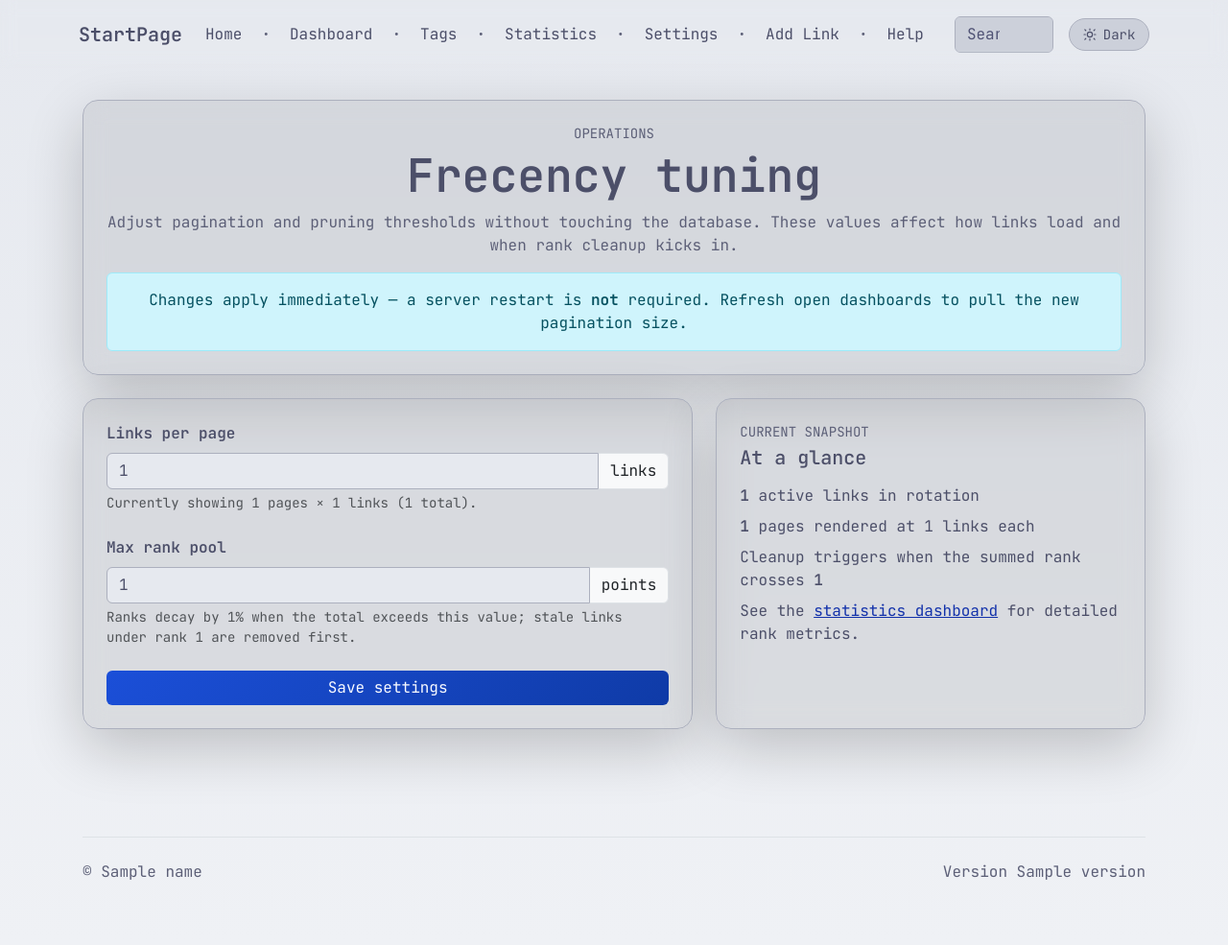
After one commit to brandonleon/StartPage, a FastAPI app: template templates/settings.html in a window 1280 px wide. The commit adds this page. Shown: the whole page at 96% size. Run offline with FastAPI, Linux system fonts and the light colour scheme; the template is opened without the code that fills it: most values are stand-ins (such as "Sample title", 1, 10 or a date in 2020); parts of the project's set-up code (start-up, migrations or seed data) failed here and were passed over.

Commit message:
feat(config): add frecency settings UI and make batch size and max rank configurable
-  add /settings page to tune pagination batch size and max rank pruning
threshold
-  persist settings in config table with validation and immediate effect
-  update dashboard, links, search, and tag views to respect dynamic
batch size
-  enhance db_utils with functions to read and update frecency config
-  add default max_rank config and migration scripts for v2
-  update documentation and templates to reflect new configurable
parameters
-  remove BACKLOG.md as feature is completed

```diff
--- a/main.py
+++ b/main.py
@@ -64,6 +64,7 @@ async def favicon():
 async def root(request: Request, page: int = 0):
     lks = db_utils.get_links(page)
     tags = db_utils.get_all_tags()
+    frecency = db_utils.get_frecency_config()
     return templates.TemplateResponse(
         "index.html",
         template_context(
@@ -72,6 +73,7 @@ async def root(request: Request, page: int = 0):
             page=page,
             title=f"{config['app_name']} · Home",
             all_tags=tags,
+            batch_size=frecency["batch_size"],
         ),
     )
 
@@ -81,6 +83,8 @@ async def root(request: Request, page: int = 0):
 async def dashboard(request: Request, page: int = 0):
     lks = db_utils.get_links(page)
     tags = db_utils.get_all_tags()
+    counts = db_utils.get_count()
+    frecency = db_utils.get_frecency_config()
     return templates.TemplateResponse(
         "dashboard.html",
         template_context(
@@ -89,6 +93,8 @@ async def dashboard(request: Request, page: int = 0):
             page=page,
             title=f"{config['app_name']} · Dashboard",
             all_tags=tags,
+            counts=counts,
+            frecency=frecency,
         ),
     )
 
@@ -97,13 +103,16 @@ async def dashboard(request: Request, page: int = 0):
 @app.get("/links/{page}", response_class=HTMLResponse)
 async def links(request: Request, page: int):
     lks = db_utils.get_links(page)
+    frecency = db_utils.get_frecency_config()
+    next_page = page + 1 if len(lks) == frecency["batch_size"] else None
     return templates.TemplateResponse(
         "links.html",
         template_context(
             request=request,
             links=lks,
             page=page,
-            next_page=page + 1,
+            next_page=next_page,
+            batch_size=frecency["batch_size"],
         ),
     )
 
@@ -112,13 +121,15 @@ async def links(request: Request, page: int):
 @app.get("/dashboard_items/{page}", response_class=HTMLResponse)
 async def links(request: Request, page: int):
     lks = db_utils.get_links(page)
+    frecency = db_utils.get_frecency_config()
+    next_page = page + 1 if len(lks) == frecency["batch_size"] else None
     return templates.TemplateResponse(
         "dashboard_items.html",
         template_context(
             request=request,
             links=lks,
             page=page,
-            next_page=page + 1,
+            next_page=next_page,
         ),
     )
 
@@ -127,9 +138,10 @@ async def links(request: Request, page: int):
 @app.get("/search", response_class=HTMLResponse)
 async def search(request: Request, text: str = "", view: str = "links"):
     query = text.strip()
+    frecency = db_utils.get_frecency_config()
     if not query:
         lks = db_utils.get_links(0)
-        next_page = 1 if len(lks) == 20 else None
+        next_page = 1 if len(lks) == frecency["batch_size"] else None
     else:
         lks = db_utils.search_links(query)
         next_page = None
@@ -143,6 +155,7 @@ async def search(request: Request, text: str = "", view: str = "links"):
             links=lks,
             search_term=query,
             next_page=next_page,
+            batch_size=frecency["batch_size"],
         ),
     )
 
@@ -185,9 +198,7 @@ async def add_link(
 @app.get("/redirect/{link_id}")
 async def redirect(background_tasks: BackgroundTasks, link_id):
     link = db_utils.get_link(link_id, True)[2]
-    background_tasks.add_task(
-        db_utils.decrement_rank, 1000
-    )  # TODO: Change max_rank to a config value in the database.
+    background_tasks.add_task(db_utils.decrement_rank)
     return RedirectResponse(link, status_code=302)
 
 
@@ -272,6 +283,58 @@ async def stats_page(request: Request):
     )
 
 
+@app.get("/settings", response_class=HTMLResponse)
+async def settings_page(request: Request):
+    frecency = db_utils.get_frecency_config()
+    counts = db_utils.get_count()
+    saved = request.query_params.get("saved") == "1"
+    return templates.TemplateResponse(
+        "settings.html",
+        template_context(
+            request=request,
+            title=f"{config['app_name']} · Settings",
+            frecency=frecency,
+            counts=counts,
+            form_values=frecency,
+            errors={},
+            saved=saved,
+        ),
+    )
+
+
+@app.post("/settings", response_class=HTMLResponse)
+async def update_settings(
+    request: Request,
+    batch_size: int = Form(...),
+    max_rank: int = Form(...),
+):
+    errors = {}
+    if batch_size < 5 or batch_size > 200:
+        errors["batch_size"] = "Choose a batch size between 5 and 200."
+    if max_rank < 100 or max_rank > 50000:
+        errors["max_rank"] = "Choose a max rank between 100 and 50000."
+
+    if errors:
+        counts = db_utils.get_count()
+        frecency = db_utils.get_frecency_config()
+        return templates.TemplateResponse(
+            "settings.html",
+            template_context(
+                request=request,
+                title=f"{config['app_name']} · Settings",
+                frecency=frecency,
+                counts=counts,
+                form_values={"batch_size": batch_size, "max_rank": max_rank},
+                errors=errors,
+                saved=False,
+            ),
+            status_code=400,
+        )
+
+    db_utils.update_frecency_config(batch_size, max_rank)
+    return RedirectResponse(app.url_path_for("settings_page") + "?saved=1", status_code=303)
+
+
 # Tag management routes
 @app.get("/tags", response_class=HTMLResponse)
 async def tags_page(request: Request):
@@ -318,6 +381,7 @@ async def delete_tag_route(request: Request, tag_id: str):
 async def filter_by_tag(request: Request, tag_name: str, page: int = 0):
     lks = db_utils.get_links_by_tag(tag_name, page)
     tags = db_utils.get_all_tags()
+    frecency = db_utils.get_frecency_config()
     return templates.TemplateResponse(
         "index.html",
         template_context(
@@ -327,6 +391,7 @@ async def filter_by_tag(request: Request, tag_name: str, page: int = 0):
             title=f"{config['app_name']} · Tag: {tag_name}",
             filtered_tag=tag_name,
             all_tags=tags,
+            batch_size=frecency["batch_size"],
         ),
     )
 
@@ -334,14 +399,17 @@ async def filter_by_tag(request: Request, tag_name: str, page: int = 0):
 @app.get("/tag/{tag_name}/links/{page}", response_class=HTMLResponse)
 async def tag_links_page(request: Request, tag_name: str, page: int):
     lks = db_utils.get_links_by_tag(tag_name, page)
+    frecency = db_utils.get_frecency_config()
+    next_page = page + 1 if len(lks) == frecency["batch_size"] else None
     return templates.TemplateResponse(
         "links.html",
         template_context(
             request=request,
             links=lks,
             page=page,
-            next_page=page + 1,
+            next_page=next_page,
             filtered_tag=tag_name,
+            batch_size=frecency["batch_size"],
         ),
     )
 
--- a/sql_scripts/db_v2.sql
+++ b/sql_scripts/db_v2.sql
@@ -13,6 +13,7 @@ CREATE TABLE IF NOT EXISTS config
 );
 
 INSERT INTO config (id, name, value) VALUES ('1', 'batch', '20');
+INSERT INTO config (id, name, value) VALUES ('2', 'max_rank', '1000');
 
 CREATE TABLE IF NOT EXISTS metadata
 (id VARCHAR(36) not null primary key,
--- a/sql_scripts/v1_to_v2.sql
+++ b/sql_scripts/v1_to_v2.sql
@@ -15,5 +15,9 @@ CREATE TABLE IF NOT EXISTS tag_link_map
  FOREIGN KEY (link_id) REFERENCES links(id) ON DELETE CASCADE
 );
 
+INSERT INTO config (id, name, value)
+SELECT lower(hex(randomblob(16))), 'max_rank', '1000'
+WHERE NOT EXISTS (SELECT 1 FROM config WHERE name = 'max_rank');
+
 -- Update database version
 UPDATE metadata SET value = '2.0.0' WHERE name = 'db_version';
--- a/templates/dashboard.html
+++ b/templates/dashboard.html
@@ -13,6 +13,11 @@
         <p class="text-uppercase text-muted small mb-1">Link health</p>
         <h1>Prioritize what stays on your start page.</h1>
         <p>Ranks decay when you stop using a link. Links with a rank below 1 are automatically cleaned up.</p>
+        <div class="d-flex flex-column flex-md-row flex-wrap gap-3 mt-3">
+            <span class="stat-pill">{{ counts.count }} links across {{ counts.pages }} pages</span>
+            <span class="stat-pill">Batch size: {{ frecency.batch_size }}</span>
+            <span class="stat-pill">Max rank pool: {{ frecency.max_rank }}</span>
+        </div>
     </section>
 
     <form action="/dashboard/bulk-delete" method="post" id="bulk-action-form" class="d-flex flex-column gap-4">
--- a/templates/links.html
+++ b/templates/links.html
@@ -1,7 +1,8 @@
+{% set page_batch_size = batch_size | default(20) %}
 {% if links %}
     {% for link in links %}
         <li class="list-group-item flex-column align-items-start"
-            {% if next_page and loop.index == 20 %}
+            {% if next_page and loop.index == page_batch_size %}
                 {% if filtered_tag %}
                     hx-get="/tag/{{ filtered_tag }}/links/{{ next_page }}"
                 {% else %}
--- a/templates/navbar.html
+++ b/templates/navbar.html
@@ -23,6 +23,9 @@
                 </li>
                 <li class="nav-item">
                     <a class="nav-link" href="/stats">Statistics</a>
+                </li>
+                <li class="nav-item">
+                    <a class="nav-link" href="/settings">Settings</a>
                 </li>
                 <li class="nav-item">
                     <a class="nav-link" href="/add">Add Link</a>
--- /dev/null
+++ b/templates/settings.html
@@ -0,0 +1,92 @@
+<!DOCTYPE html>
+<html lang="en" data-theme="latte">
+{% include '_header.html' %}
+
+<body>
+
+{% include 'navbar.html' %}
+
+<div class="container app-shell">
+    <section class="hero glass-panel mb-4">
+        <p class="text-uppercase text-muted small mb-1">Operations</p>
+        <h1>Frecency tuning</h1>
+        <p>Adjust pagination and pruning thresholds without touching the database. These values affect how links load and when rank cleanup kicks in.</p>
+        <div class="alert alert-info mb-0" role="status">
+            Changes apply immediately &mdash; a server restart is <strong>not</strong> required. Refresh open dashboards to pull the new pagination size.
+        </div>
+        {% if saved %}
+        <div class="alert alert-success mt-3 mb-0" role="status">
+            Settings saved. Background pruning will honor the new thresholds on the next redirect.
+        </div>
+        {% endif %}
+    </section>
+
+    {% set values = form_values or frecency %}
+    <div class="row g-4">
+        <div class="col-lg-7">
+            <form method="post" class="glass-panel" novalidate>
+                <div class="mb-4">
+                    <label for="batch_size" class="form-label fw-semibold">Links per page</label>
+                    <div class="input-group">
+                        <input type="number"
+                               class="form-control {% if errors.batch_size %}is-invalid{% endif %}"
+                               id="batch_size"
+                               name="batch_size"
+                               value="{{ values.batch_size }}"
+                               min="5"
+                               max="200"
+                               step="1"
+                               required>
+                        <span class="input-group-text">links</span>
+                    </div>
+                    {% if errors.batch_size %}
+                    <div class="invalid-feedback d-block">{{ errors.batch_size }}</div>
+                    {% endif %}
+                    <div class="form-text">Currently showing {{ counts.pages }} pages × {{ frecency.batch_size }} links ({{ counts.count }} total).</div>
+                </div>
+
+                <div class="mb-4">
+                    <label for="max_rank" class="form-label fw-semibold">Max rank pool</label>
+                    <div class="input-group">
+                        <input type="number"
+                               class="form-control {% if errors.max_rank %}is-invalid{% endif %}"
+                               id="max_rank"
+                               name="max_rank"
+                               value="{{ values.max_rank }}"
+                               min="100"
+                               max="50000"
+                               step="50"
+                               required>
+                        <span class="input-group-text">points</span>
+                    </div>
+                    {% if errors.max_rank %}
+                    <div class="invalid-feedback d-block">{{ errors.max_rank }}</div>
+                    {% endif %}
+                    <div class="form-text">Ranks decay by 1% when the total exceeds this value; stale links under rank 1 are removed first.</div>
+                </div>
+
+                <div class="d-grid">
+                    <button class="btn btn-primary" type="submit">Save settings</button>
+                </div>
+            </form>
+        </div>
+        <div class="col-lg-5">
+            <div class="glass-panel h-100">
+                <p class="text-uppercase text-muted small mb-1">Current snapshot</p>
+                <h2 class="h5">At a glance</h2>
+                <ul class="list-unstyled mt-3 mb-0">
+                    <li class="mb-2"><strong>{{ counts.count }}</strong> active links in rotation</li>
+                    <li class="mb-2"><strong>{{ counts.pages }}</strong> pages rendered at {{ frecency.batch_size }} links each</li>
+                    <li class="mb-2">Cleanup triggers when the summed rank crosses <strong>{{ frecency.max_rank }}</strong></li>
+                    <li class="mb-0">See the <a href="/stats">statistics dashboard</a> for detailed rank metrics.</li>
+                </ul>
+            </div>
+        </div>
+    </div>
+</div>
+
+{% include '_footer.html' %}
+
+</body>
+
+</html>
```
Also changed, not shown: BACKLOG.md (deleted, +0 -11 lines), dbschema.md (+6 -1 lines), docs/index.html (+15 -4 lines), services/db_utils.py (+94 -20 lines), services/test_db_utils.py (+8 -0 lines), templates/index.html (+4 -3 lines), README.md.
